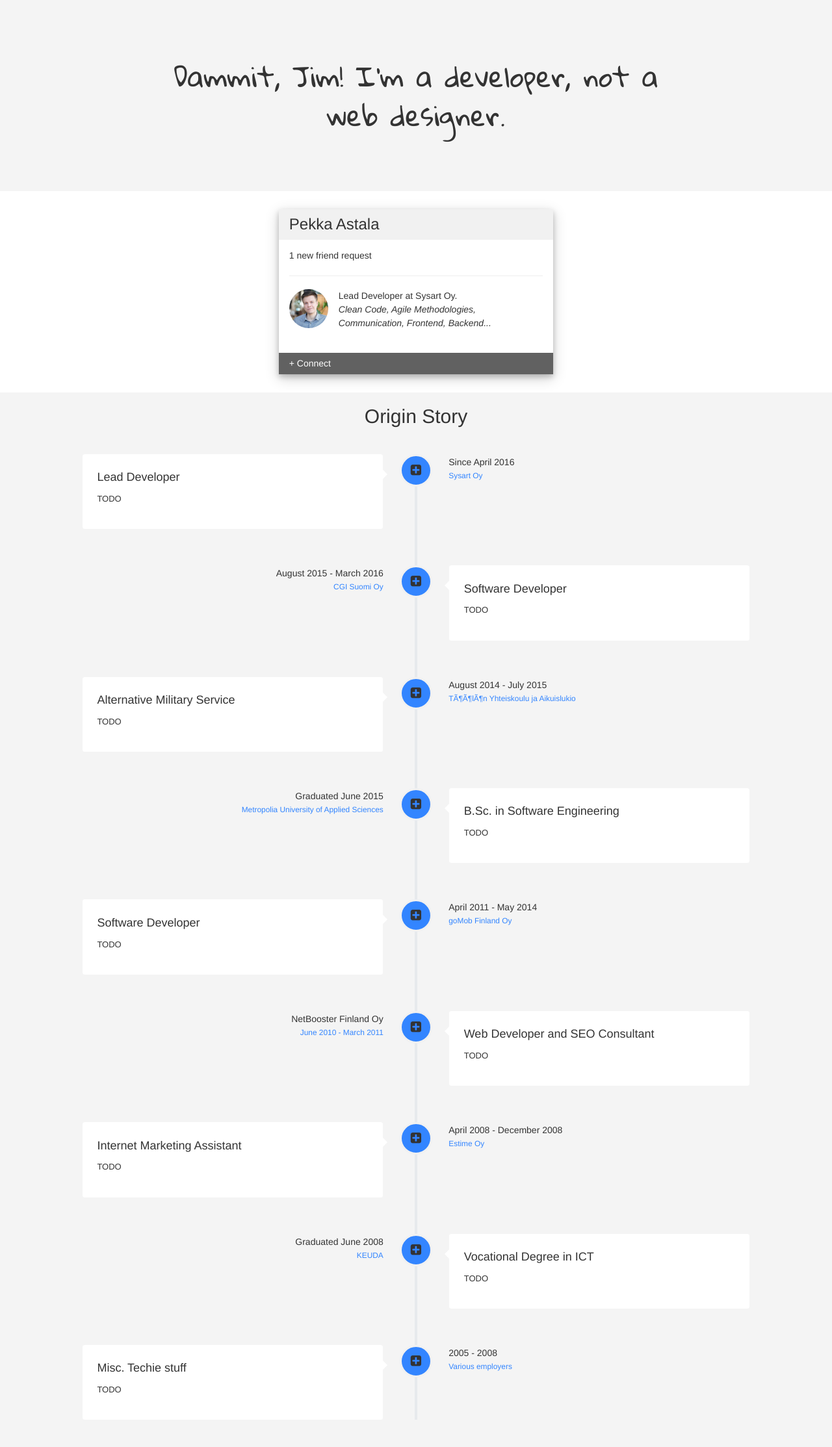
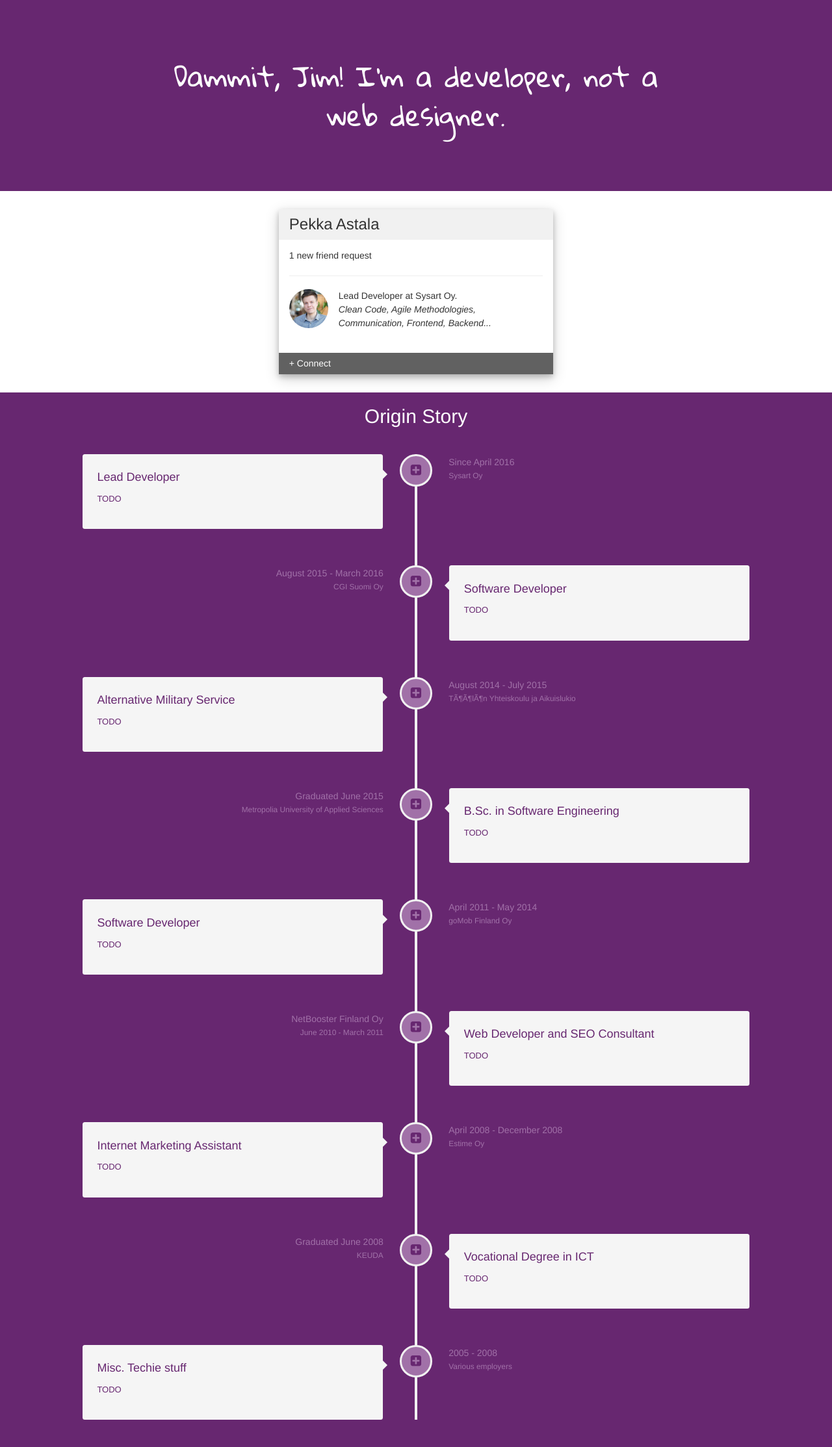
Before and after one commit to PekkaAstala/PekkaAstala.github.io, a Jekyll site: the page built from index.html, in a window 1280 px wide. Shown: the whole page at 65% size. Built offline with Jekyll 4.4.1, drawn with Linux system fonts in a browser that asks for light colours; nearby versions of some CDN libraries.

Commit message:
New color scheme

```diff
--- a/css/main.scss
+++ b/css/main.scss
@@ -3,10 +3,32 @@
 ---
 @charset "utf-8";
 
-$background-one: #f4f4f4;
-$background-two: #ffffff;
-$accent-color: #3385FF;
+$colorMain: #672770;
+$colorSupportA: #310138;
+$colorSupportB: #4C1054;
+$colorSupportC: #83488C;
+$colorSupportD: #A171A8;
+$colorComplementary: #98A638;
 
+/* Colour themes */
+#banner, #originStory {
+    background-color: $colorMain;
+    color: white;
+}
+
+.vertical-timeline-block {
+    color: $colorMain;
+}
+
+.vertical-date {
+    color: $colorSupportD;
+}
+
+.accent-bg {
+    background-color: $colorSupportD;
+}
+
+/* Layout */
 #banner {
     font-family: 'Gloria Hallelujah', cursive;
     height: 7em;
@@ -18,13 +40,4 @@ $accent-color: #3385FF;
     -webkit-justify-content: center;
             justify-content: center;
     text-align: center;
-    background-color: $background-one;
 }
-
-#originStory {
-    background-color: $background-one;
-}
-
-.accent-bg {
-    background-color: $accent-color;
-}
--- a/css/timeline.css
+++ b/css/timeline.css
@@ -151,7 +151,6 @@
   font-weight: 500;
 }
 .vertical-date small {
-  color: #3385FF;
   font-weight: 400;
 }
 .vertical-timeline-content::before {
--- a/index.html
+++ b/index.html
@@ -26,7 +26,7 @@ layout: default
 
         <h2 class="text-center">Origin Story</h2>
 
-        <div id="vertical-timeline" class="vertical-container light-timeline center-orientation">
+        <div id="vertical-timeline" class="vertical-container dark-timeline center-orientation">
 
         {% for vocation in site.data.timeline %}
             <div class="vertical-timeline-block">
```
